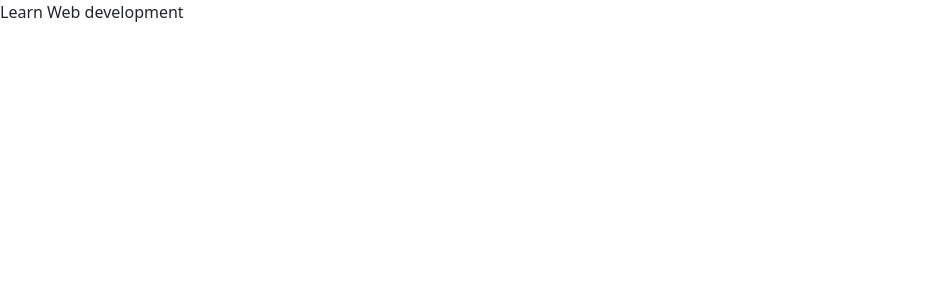
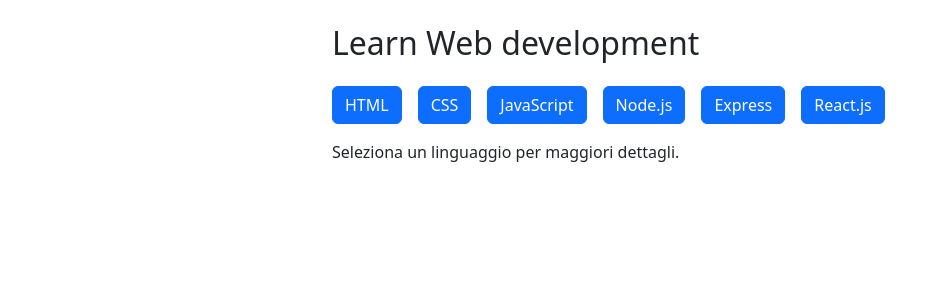
Before and after one commit to alexciccarese/react-use-state, a React (Vite) app: page / in a window 1280 px wide. Shown: the top 300 px of the page, without its empty margins (0-947 px from the left). Built offline with nearby package versions, Linux system fonts and the light colour scheme.

Commit message:
enhance Main component with language buttons and styling adjustments

```diff
--- a/src/assets/components/Main.jsx
+++ b/src/assets/components/Main.jsx
@@ -1,12 +1,33 @@
 import { useState } from "react"
 import languages from "./data/languages"
+
+
 export default function Main() {
-
   return (
     <>
-      <main>
-        Learn Web development
-      </main>
+      <div className="container mt-4 mb-4">
+        <h2>Learn Web development</h2>
+
+        <div className="d-flex gap-3 mb-3">
+        {languages.map((item) => (
+          <Buttons key={`item-${item.id}`} name={item.name} />
+        ))}
+        </div>
+
+        <div className="text">
+          <p className="card-text">Seleziona un linguaggio per maggiori dettagli.</p>
+        </div>
+      </div>
     </>
-  )
+  );
 }
+
+function Buttons({ name }) {
+  return (
+    <div className="buttons d-flex justify-content-start mt-3">
+      <button type="button" className="btn btn-primary">
+        {name}
+      </button>
+    </div>
+  );
+}
--- a/src/index.css
+++ b/src/index.css
@@ -1 +1,7 @@
 @import 'bootstrap';
+
+.container {
+
+  width: 50%;
+  margin: auto;
+}
```
